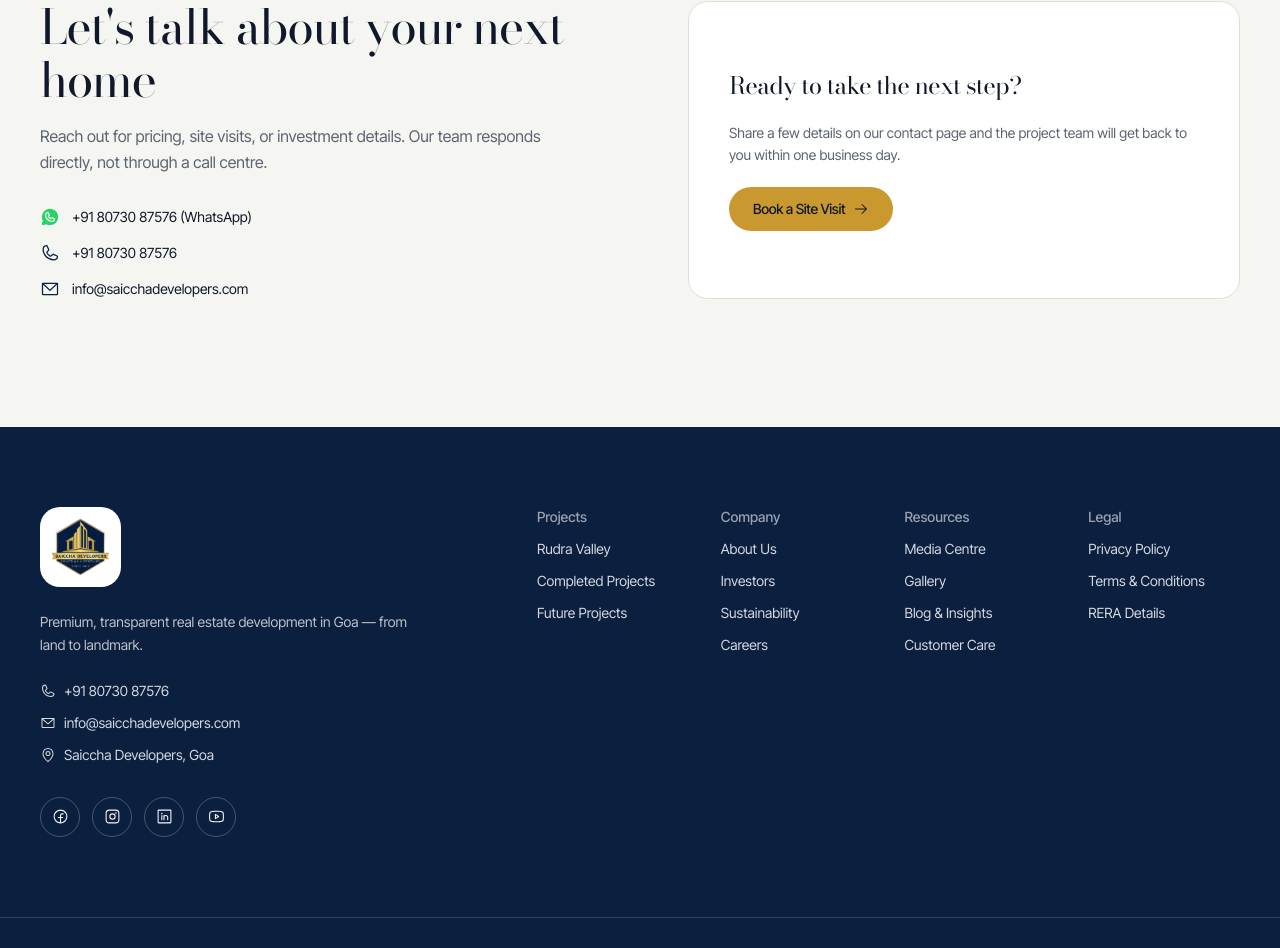
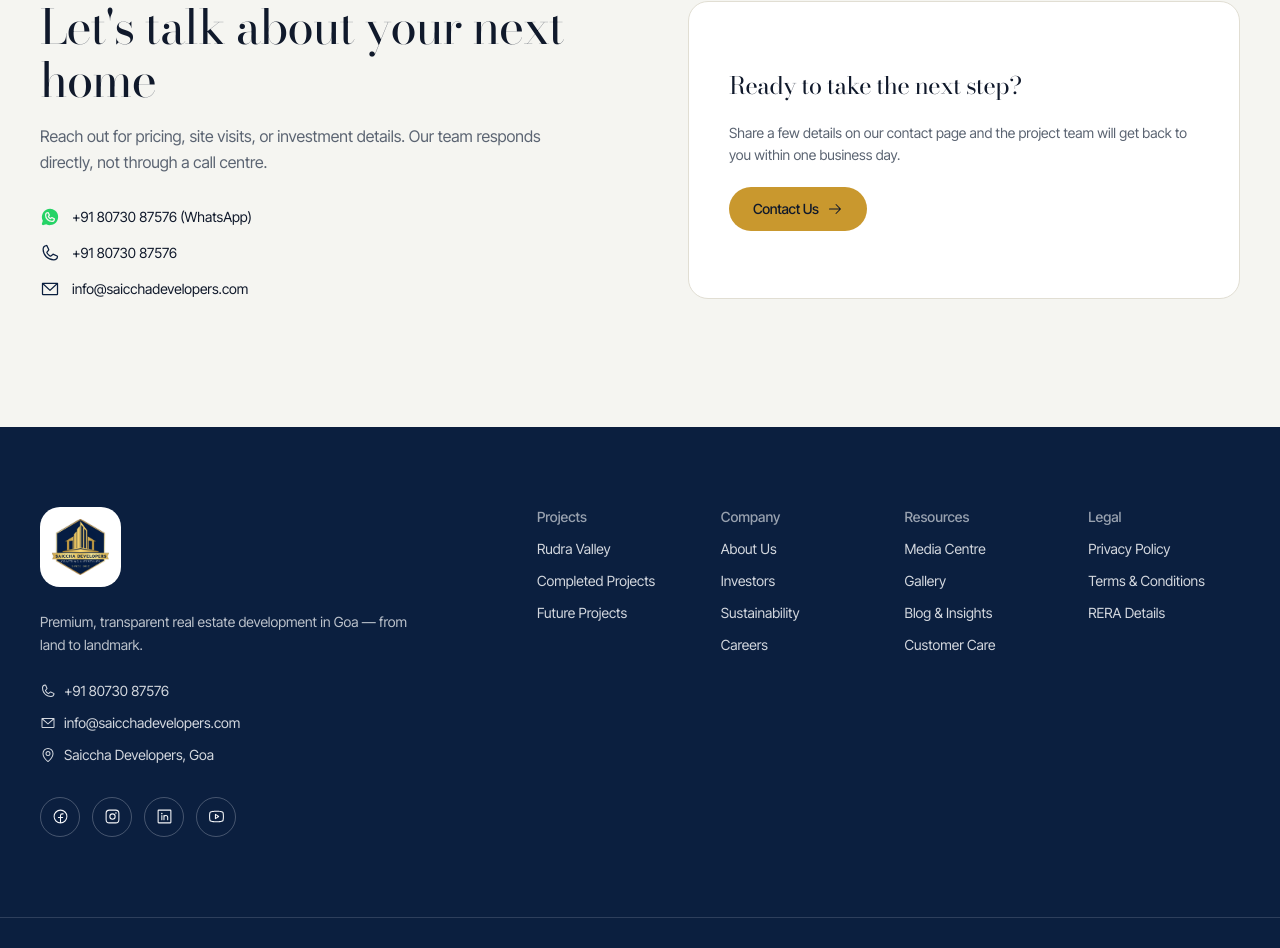
Before and after one commit to framemindaistudio/saiccha-developers-website, a Next.js app: page / in a window 1280 px wide. Shown: the part 4132-5080 px from the top of the page. Built offline with nearby package versions, Linux system fonts and the light colour scheme.

Commit message:
Rename homepage closing CTA to Contact Us

```diff
--- a/src/components/sections/quick-enquiry.tsx
+++ b/src/components/sections/quick-enquiry.tsx
@@ -51,7 +51,7 @@
               within one business day.
             </p>
             <Button href="/contact">
-              Book a Site Visit
+              Contact Us
               <ArrowRight size={16} />
             </Button>
           </Reveal>
```
